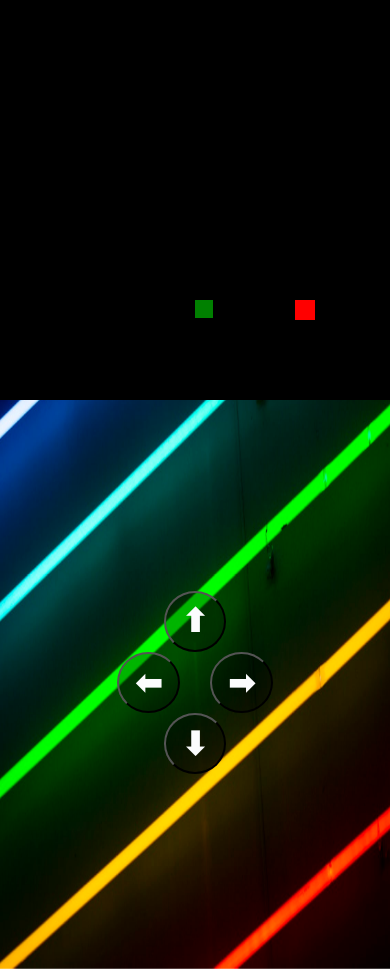
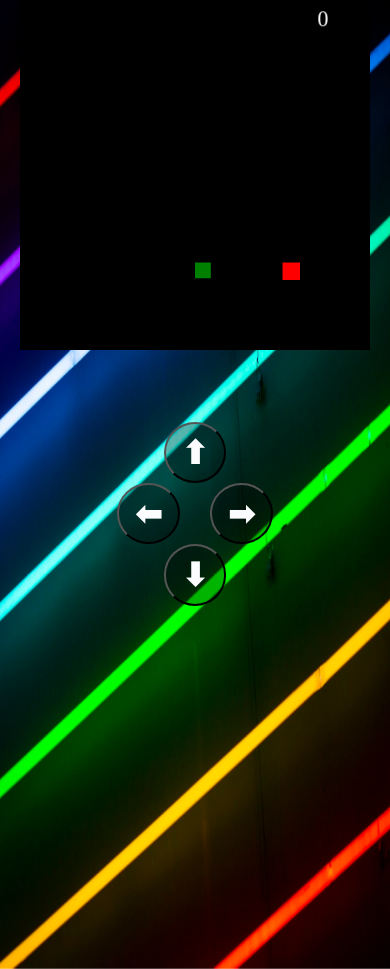
Before and after one commit to joaocarlosdene/snake-game, a plain HTML site: page pages/jogo.html in a window 390 px wide. Shown: the top 969 px of the page. Drawn offline with nearby package versions, Linux system fonts and the light colour scheme.

Commit message:
configuracao button completa

```diff
--- a/pages/script.js
+++ b/pages/script.js
@@ -9,11 +9,26 @@ window.onload = function(){
     var down = document.querySelector('.button4')
 
 
-    document.addEventListener("mousedown", jogando)
-    document.addEventListener("keydown", keypush)
 
 
+    up.addEventListener("mousedown", function(){
+        vx = 0
+        vy = -vel
+    })
+    left.addEventListener("mousedown", function(){
+        vx = -vel
+        vy = 0
+    })
+    right.addEventListener("mousedown", function(){
+        vx = vel
+        vy = 0
+    })
+    down.addEventListener("mousedown", function(){
+        vx = 0
+        vy = vel
+    })
 
+    document.addEventListener("keydown", keypush)
 
     setInterval(game, 150)
 
@@ -52,10 +67,9 @@ window.onload = function(){
         ctx.fillStyle = "black"
         ctx.fillRect(0,0, stage.width, stage.height)
 
-        document.getElementById('score').innerHTML = 'Pontos: ' + score;
-        ctx.fillStyle = "red"
-        ctx.font = '50px "serif"'
-        ctx.fillText = ('hello world', 50, 90)
+        ctx.fillStyle = "white"
+        ctx.font = "25px sherif"
+        ctx.fillText(score, 340, 30)
 
         ctx.fillStyle = 'red';
         ctx.fillRect(ax*tp, ay*tp, tp,tp)
@@ -67,6 +81,7 @@ window.onload = function(){
             if(trail[i].x == px && trail[i].y ==py){ //onde acontece o game over
                 vx = vy = 0
                 tail = 5
+                score = 0
             }
         }
         trail.push({x:px, y:py})
@@ -76,31 +91,13 @@ window.onload = function(){
 
         if (ax == px && ay == py){
             tail++
-            score++
+            score = score + 20
             ax = Math.floor(Math.random()*qp)
             ay = Math.floor(Math.random()*qp)
         }
     }
 
-    function jogando (event){
 
-        up.addEventListener("mousedown", function(){
-            vx = 0
-            vy = -vel
-        })
-        left.addEventListener("mousedown", function(){
-            vx = -vel
-            vy = 0
-        })
-        right.addEventListener("mousedown", function(){
-            vx = vel
-            vy = 0
-        })
-        down.addEventListener("mousedown", function(){
-            vx = 0
-            vy = vel
-        })
-    }
     function keypush (event){
         switch (event.keyCode) {
             case 37://left
--- a/style.css
+++ b/style.css
@@ -168,7 +168,7 @@ p{
     background-color: rgba(0, 0, 0, 0.288);
 
 }
-@media (max-width:700px), (max-height:700px){
+@media (max-width:700px){
     #stage{
         width: 400px;
         height: 400px;
@@ -177,6 +177,9 @@ p{
     .jogo{
         top: -2%;
     }
+    .button{
+        top: 50%;
+    }
     .button2, .button3{
         margin-right: 15px;
         margin-left: 15px;
@@ -184,10 +187,10 @@ p{
     .button1, .button2, .button3, .button4{
         padding: 0.6rem 1rem;
     }
-@media (max-width:380px){
+@media (max-width:393px){
     #stage{
-        width: 300px;
-        height: 300px;
+        width: 350px;
+        height: 350px;
     }
 }
 
```
Also changed, not shown: maca.png (added).
